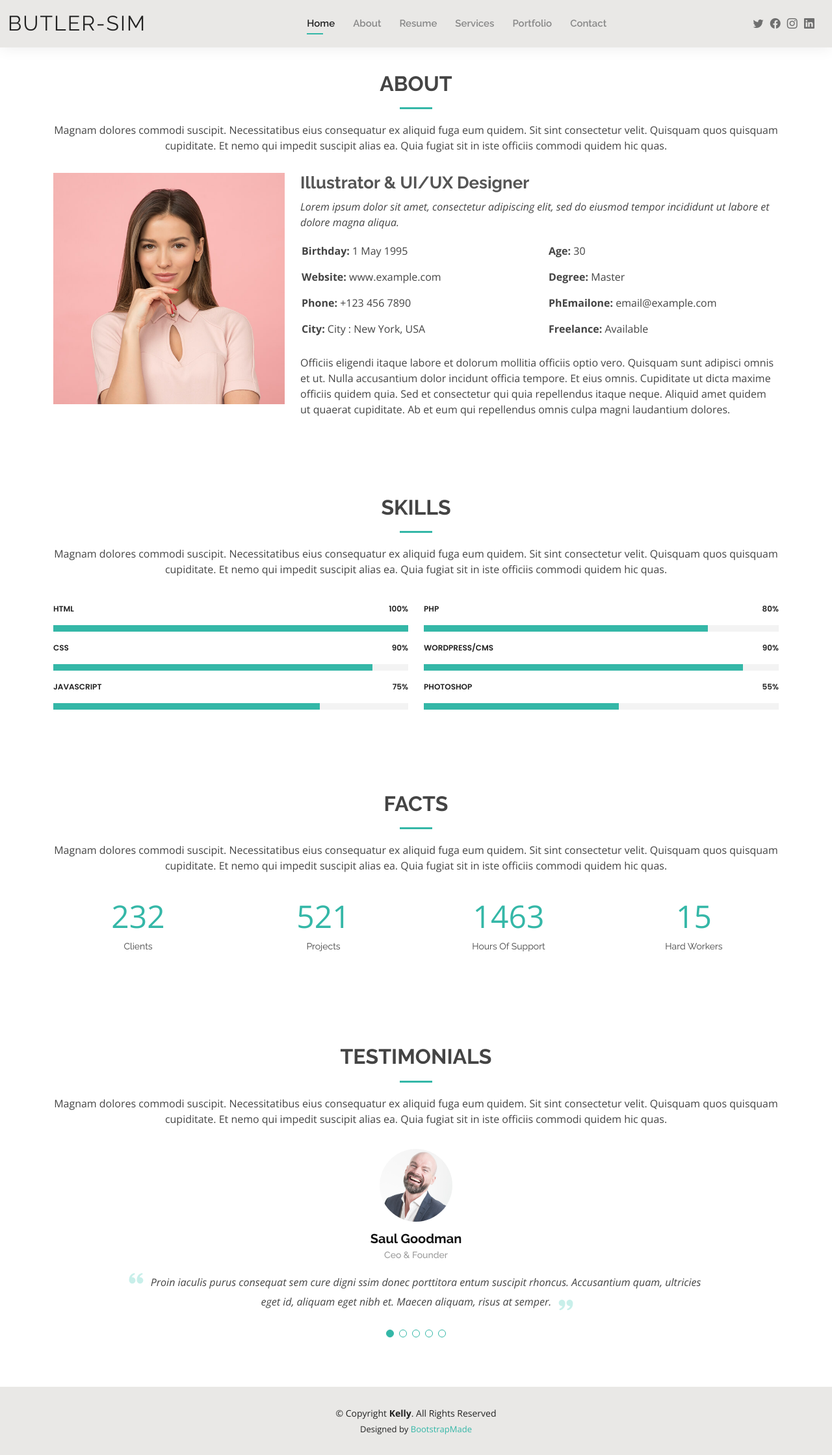
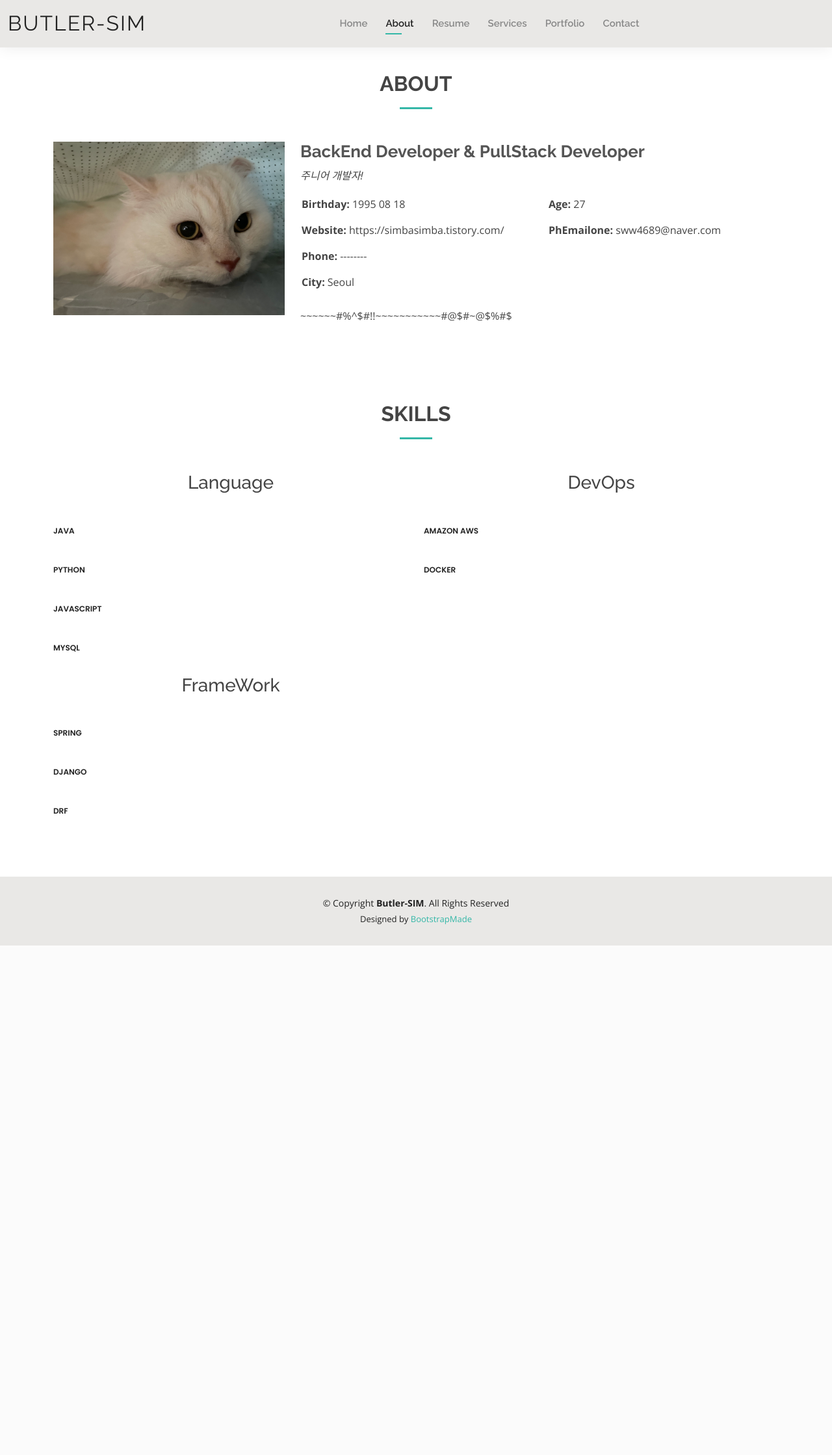
Before and after one commit to Butler-SIM/sim_jango_pp, a Django app: page /mainapp/about in a window 1280 px wide. Shown: the whole page at 65% size. After the commit the page ends 1455 px from the top, so only its background shows below. Run offline with Django 3.2, Linux system fonts and the light colour scheme; some libraries are stand-ins or nearby versions.

Commit message:
내용 수정

```diff
--- a/mainapp/templates/about.html
+++ b/mainapp/templates/about.html
@@ -13,40 +13,36 @@
 
         <div class="section-title">
           <h2>About</h2>
-          <p>Magnam dolores commodi suscipit. Necessitatibus eius consequatur ex aliquid fuga eum quidem. Sit sint consectetur velit. Quisquam quos quisquam cupiditate. Et nemo qui impedit suscipit alias ea. Quia fugiat sit in iste officiis commodi quidem hic quas.</p>
+
         </div>
 
         <div class="row">
           <div class="col-lg-4">
-            <img src="/static/img/about.jpg" class="img-fluid" alt="">
+            <img src="/static/img/somi.jpg" class="img-fluid" alt="">
           </div>
           <div class="col-lg-8 pt-4 pt-lg-0 content">
-            <h3>Illustrator &amp; UI/UX Designer</h3>
+            <h3>BackEnd Developer &amp; PullStack Developer</h3>
             <p class="fst-italic">
-              Lorem ipsum dolor sit amet, consectetur adipiscing elit, sed do eiusmod tempor incididunt ut labore et dolore
-              magna aliqua.
+              주니어 개발자!
             </p>
             <div class="row">
               <div class="col-lg-6">
                 <ul>
-                  <li><i class="bi bi-rounded-right"></i> <strong>Birthday:</strong> 1 May 1995</li>
-                  <li><i class="bi bi-rounded-right"></i> <strong>Website:</strong> www.example.com</li>
-                  <li><i class="bi bi-rounded-right"></i> <strong>Phone:</strong> +123 456 7890</li>
-                  <li><i class="bi bi-rounded-right"></i> <strong>City:</strong> City : New York, USA</li>
+                  <li><i class="bi bi-rounded-right"></i> <strong>Birthday:</strong> 1995 08 18</li>
+                  <li><i class="bi bi-rounded-right"></i> <strong>Website:</strong> https://simbasimba.tistory.com/</li>
+                  <li><i class="bi bi-rounded-right"></i> <strong>Phone:</strong> --------</li>
+                  <li><i class="bi bi-rounded-right"></i> <strong>City:</strong> Seoul</li>
                 </ul>
               </div>
               <div class="col-lg-6">
                 <ul>
-                  <li><i class="bi bi-rounded-right"></i> <strong>Age:</strong> 30</li>
-                  <li><i class="bi bi-rounded-right"></i> <strong>Degree:</strong> Master</li>
-                  <li><i class="bi bi-rounded-right"></i> <strong>PhEmailone:</strong> email@example.com</li>
-                  <li><i class="bi bi-rounded-right"></i> <strong>Freelance:</strong> Available</li>
+                  <li><i class="bi bi-rounded-right"></i> <strong>Age:</strong> 27</li>
+                  <li><i class="bi bi-rounded-right"></i> <strong>PhEmailone:</strong> sww4689@naver.com</li>
                 </ul>
               </div>
             </div>
             <p>
-              Officiis eligendi itaque labore et dolorum mollitia officiis optio vero. Quisquam sunt adipisci omnis et ut. Nulla accusantium dolor incidunt officia tempore. Et eius omnis.
-              Cupiditate ut dicta maxime officiis quidem quia. Sed et consectetur qui quia repellendus itaque neque. Aliquid amet quidem ut quaerat cupiditate. Ab et eum qui repellendus omnis culpa magni laudantium dolores.
+                ~~~~~~#%^$#!!~~~~~~~~~~~#@$#~@$%#$
             </p>
           </div>
         </div>
@@ -60,185 +56,188 @@
 
         <div class="section-title">
           <h2>Skills</h2>
-          <p>Magnam dolores commodi suscipit. Necessitatibus eius consequatur ex aliquid fuga eum quidem. Sit sint consectetur velit. Quisquam quos quisquam cupiditate. Et nemo qui impedit suscipit alias ea. Quia fugiat sit in iste officiis commodi quidem hic quas.</p>
         </div>
 
         <div class="row skills-content">
 
           <div class="col-lg-6">
-
+            <div class="section-title">
+                <h3>Language</h3>
+            </div>
             <div class="progress">
-              <span class="skill">HTML <i class="val">100%</i></span>
-              <div class="progress-bar-wrap">
-                <div class="progress-bar" role="progressbar" aria-valuenow="100" aria-valuemin="0" aria-valuemax="100"></div>
-              </div>
+              <span class="skill">Java</span>
             </div>
 
             <div class="progress">
-              <span class="skill">CSS <i class="val">90%</i></span>
-              <div class="progress-bar-wrap">
-                <div class="progress-bar" role="progressbar" aria-valuenow="90" aria-valuemin="0" aria-valuemax="100"></div>
-              </div>
+              <span class="skill">Python</span>
             </div>
 
             <div class="progress">
-              <span class="skill">JavaScript <i class="val">75%</i></span>
-              <div class="progress-bar-wrap">
-                <div class="progress-bar" role="progressbar" aria-valuenow="75" aria-valuemin="0" aria-valuemax="100"></div>
-              </div>
+              <span class="skill">JavaScript</span>
+            </div>
+
+            <div class="progress">
+              <span class="skill">Mysql</span>
             </div>
 
           </div>
 
           <div class="col-lg-6">
-
-            <div class="progress">
-              <span class="skill">PHP <i class="val">80%</i></span>
-              <div class="progress-bar-wrap">
-                <div class="progress-bar" role="progressbar" aria-valuenow="80" aria-valuemin="0" aria-valuemax="100"></div>
-              </div>
+            <div class="section-title">
+                <h3>DevOps</h3>
             </div>
 
             <div class="progress">
-              <span class="skill">WordPress/CMS <i class="val">90%</i></span>
-              <div class="progress-bar-wrap">
-                <div class="progress-bar" role="progressbar" aria-valuenow="90" aria-valuemin="0" aria-valuemax="100"></div>
-              </div>
+              <span class="skill">Amazon AWS </span>
             </div>
 
             <div class="progress">
-              <span class="skill">Photoshop <i class="val">55%</i></span>
-              <div class="progress-bar-wrap">
-                <div class="progress-bar" role="progressbar" aria-valuenow="55" aria-valuemin="0" aria-valuemax="100"></div>
-              </div>
+              <span class="skill">Docker</span>
+            </div>
+
+
+          </div>
+              <div class="col-lg-6">
+            <div class="section-title">
+                <h3>FrameWork</h3>
+            </div>
+
+            <div class="progress">
+              <span class="skill">Spring </span>
+            </div>
+
+            <div class="progress">
+              <span class="skill">Django</span>
+            </div>
+            <div class="progress">
+              <span class="skill">DRF</span>
             </div>
 
           </div>
-
         </div>
 
       </div>
     </section><!-- End Skills Section -->
 
     <!-- ======= Facts Section ======= -->
-    <section id="facts" class="facts">
-      <div class="container" data-aos="fade-up">
-
-        <div class="section-title">
-          <h2>Facts</h2>
-          <p>Magnam dolores commodi suscipit. Necessitatibus eius consequatur ex aliquid fuga eum quidem. Sit sint consectetur velit. Quisquam quos quisquam cupiditate. Et nemo qui impedit suscipit alias ea. Quia fugiat sit in iste officiis commodi quidem hic quas.</p>
-        </div>
-
-        <div class="row counters">
-
-          <div class="col-lg-3 col-6 text-center">
-            <span data-purecounter-start="0" data-purecounter-end="232" data-purecounter-duration="1" class="purecounter"></span>
-            <p>Clients</p>
-          </div>
-
-          <div class="col-lg-3 col-6 text-center">
-            <span data-purecounter-start="0" data-purecounter-end="521" data-purecounter-duration="1" class="purecounter"></span>
-            <p>Projects</p>
-          </div>
-
-          <div class="col-lg-3 col-6 text-center">
-            <span data-purecounter-start="0" data-purecounter-end="1463" data-purecounter-duration="1" class="purecounter"></span>
-            <p>Hours Of Support</p>
-          </div>
-
-          <div class="col-lg-3 col-6 text-center">
-            <span data-purecounter-start="0" data-purecounter-end="15" data-purecounter-duration="1" class="purecounter"></span>
-            <p>Hard Workers</p>
-          </div>
-
-        </div>
-
-      </div>
-    </section><!-- End Facts Section -->
+{#    <section id="facts" class="facts">#}
+{#      <div class="container" data-aos="fade-up">#}
+{##}
+{#        <div class="section-title">#}
+{#          <h2>Facts</h2>#}
+{##}
+{#        </div>#}
+{##}
+{#        <div class="row counters">#}
+{##}
+{#          <div class="col-lg-3 col-6 text-center">#}
+{#            <span data-purecounter-start="0" data-purecounter-end="232" data-purecounter-duration="1" class="purecounter"></span>#}
+{#            <p>Clients</p>#}
+{#          </div>#}
+{##}
+{#          <div class="col-lg-3 col-6 text-center">#}
+{#            <span data-purecounter-start="0" data-purecounter-end="521" data-purecounter-duration="1" class="purecounter"></span>#}
+{#            <p>Projects</p>#}
+{#          </div>#}
+{##}
+{#          <div class="col-lg-3 col-6 text-center">#}
+{#            <span data-purecounter-start="0" data-purecounter-end="1463" data-purecounter-duration="1" class="purecounter"></span>#}
+{#            <p>Hours Of Support</p>#}
+{#          </div>#}
+{##}
+{#          <div class="col-lg-3 col-6 text-center">#}
+{#            <span data-purecounter-start="0" data-purecounter-end="15" data-purecounter-duration="1" class="purecounter"></span>#}
+{#            <p>Hard Workers</p>#}
+{#          </div>#}
+{##}
+{#        </div>#}
+{##}
+{#      </div>#}
+{#    </section><!-- End Facts Section -->#}
 
     <!-- ======= Testimonials Section ======= -->
-    <section id="testimonials" class="testimonials">
-      <div class="container" data-aos="fade-up">
-
-        <div class="section-title">
-          <h2>Testimonials</h2>
-          <p>Magnam dolores commodi suscipit. Necessitatibus eius consequatur ex aliquid fuga eum quidem. Sit sint consectetur velit. Quisquam quos quisquam cupiditate. Et nemo qui impedit suscipit alias ea. Quia fugiat sit in iste officiis commodi quidem hic quas.</p>
-        </div>
-
-        <div class="testimonials-slider swiper" data-aos="fade-up" data-aos-delay="100">
-          <div class="swiper-wrapper">
-
-            <div class="swiper-slide">
-              <div class="testimonial-item">
-                <img src="/static/img/testimonials/testimonials-1.jpg" class="testimonial-img" alt="">
-                <h3>Saul Goodman</h3>
-                <h4>Ceo &amp; Founder</h4>
-                <p>
-                  <i class="bx bxs-quote-alt-left quote-icon-left"></i>
-                  Proin iaculis purus consequat sem cure digni ssim donec porttitora entum suscipit rhoncus. Accusantium quam, ultricies eget id, aliquam eget nibh et. Maecen aliquam, risus at semper.
-                  <i class="bx bxs-quote-alt-right quote-icon-right"></i>
-                </p>
-              </div>
-            </div><!-- End testimonial item -->
-
-            <div class="swiper-slide">
-              <div class="testimonial-item">
-                <img src="/static/img/testimonials/testimonials-2.jpg" class="testimonial-img" alt="">
-                <h3>Sara Wilsson</h3>
-                <h4>Designer</h4>
-                <p>
-                  <i class="bx bxs-quote-alt-left quote-icon-left"></i>
-                  Export tempor illum tamen malis malis eram quae irure esse labore quem cillum quid cillum eram malis quorum velit fore eram velit sunt aliqua noster fugiat irure amet legam anim culpa.
-                  <i class="bx bxs-quote-alt-right quote-icon-right"></i>
-                </p>
-              </div>
-            </div><!-- End testimonial item -->
-
-            <div class="swiper-slide">
-              <div class="testimonial-item">
-                <img src="/static/img/testimonials/testimonials-3.jpg" class="testimonial-img" alt="">
-                <h3>Jena Karlis</h3>
-                <h4>Store Owner</h4>
-                <p>
-                  <i class="bx bxs-quote-alt-left quote-icon-left"></i>
-                  Enim nisi quem export duis labore cillum quae magna enim sint quorum nulla quem veniam duis minim tempor labore quem eram duis noster aute amet eram fore quis sint minim.
-                  <i class="bx bxs-quote-alt-right quote-icon-right"></i>
-                </p>
-              </div>
-            </div><!-- End testimonial item -->
-
-            <div class="swiper-slide">
-              <div class="testimonial-item">
-                <img src="/static/img/testimonials/testimonials-4.jpg" class="testimonial-img" alt="">
-                <h3>Matt Brandon</h3>
-                <h4>Freelancer</h4>
-                <p>
-                  <i class="bx bxs-quote-alt-left quote-icon-left"></i>
-                  Fugiat enim eram quae cillum dolore dolor amet nulla culpa multos export minim fugiat minim velit minim dolor enim duis veniam ipsum anim magna sunt elit fore quem dolore labore illum veniam.
-                  <i class="bx bxs-quote-alt-right quote-icon-right"></i>
-                </p>
-              </div>
-            </div><!-- End testimonial item -->
-
-            <div class="swiper-slide">
-              <div class="testimonial-item">
-                <img src="/static/img/testimonials/testimonials-5.jpg" class="testimonial-img" alt="">
-                <h3>John Larson</h3>
-                <h4>Entrepreneur</h4>
-                <p>
-                  <i class="bx bxs-quote-alt-left quote-icon-left"></i>
-                  Quis quorum aliqua sint quem legam fore sunt eram irure aliqua veniam tempor noster veniam enim culpa labore duis sunt culpa nulla illum cillum fugiat legam esse veniam culpa fore nisi cillum quid.
-                  <i class="bx bxs-quote-alt-right quote-icon-right"></i>
-                </p>
-              </div>
-            </div><!-- End testimonial item -->
-
-          </div>
-          <div class="swiper-pagination"></div>
-        </div>
-
-      </div>
-    </section><!-- End Testimonials Section -->
+{#    <section id="testimonials" class="testimonials">#}
+{#      <div class="container" data-aos="fade-up">#}
+{##}
+{#        <div class="section-title">#}
+{#          <h2>Testimonials</h2>#}
+{##}
+{#        </div>#}
+{##}
+{#        <div class="testimonials-slider swiper" data-aos="fade-up" data-aos-delay="100">#}
+{#          <div class="swiper-wrapper">#}
+{##}
+{#            <div class="swiper-slide">#}
+{#              <div class="testimonial-item">#}
+{#                <img src="/static/img/testimonials/testimonials-1.jpg" class="testimonial-img" alt="">#}
+{#                <h3>Saul Goodman</h3>#}
+{#                <h4>Ceo &amp; Founder</h4>#}
+{#                <p>#}
+{#                  <i class="bx bxs-quote-alt-left quote-icon-left"></i>#}
+{#                  Proin iaculis purus consequat sem cure digni ssim donec porttitora entum suscipit rhoncus. Accusantium quam, ultricies eget id, aliquam eget nibh et. Maecen aliquam, risus at semper.#}
+{#                  <i class="bx bxs-quote-alt-right quote-icon-right"></i>#}
+{#                </p>#}
+{#              </div>#}
+{#            </div><!-- End testimonial item -->#}
+{##}
+{#            <div class="swiper-slide">#}
+{#              <div class="testimonial-item">#}
+{#                <img src="/static/img/testimonials/testimonials-2.jpg" class="testimonial-img" alt="">#}
+{#                <h3>Sara Wilsson</h3>#}
+{#                <h4>Designer</h4>#}
+{#                <p>#}
+{#                  <i class="bx bxs-quote-alt-left quote-icon-left"></i>#}
+{#                  Export tempor illum tamen malis malis eram quae irure esse labore quem cillum quid cillum eram malis quorum velit fore eram velit sunt aliqua noster fugiat irure amet legam anim culpa.#}
+{#                  <i class="bx bxs-quote-alt-right quote-icon-right"></i>#}
+{#                </p>#}
+{#              </div>#}
+{#            </div><!-- End testimonial item -->#}
+{##}
+{#            <div class="swiper-slide">#}
+{#              <div class="testimonial-item">#}
+{#                <img src="/static/img/testimonials/testimonials-3.jpg" class="testimonial-img" alt="">#}
+{#                <h3>Jena Karlis</h3>#}
+{#                <h4>Store Owner</h4>#}
+{#                <p>#}
+{#                  <i class="bx bxs-quote-alt-left quote-icon-left"></i>#}
+{#                  Enim nisi quem export duis labore cillum quae magna enim sint quorum nulla quem veniam duis minim tempor labore quem eram duis noster aute amet eram fore quis sint minim.#}
+{#                  <i class="bx bxs-quote-alt-right quote-icon-right"></i>#}
+{#                </p>#}
+{#              </div>#}
+{#            </div><!-- End testimonial item -->#}
+{##}
+{#            <div class="swiper-slide">#}
+{#              <div class="testimonial-item">#}
+{#                <img src="/static/img/testimonials/testimonials-4.jpg" class="testimonial-img" alt="">#}
+{#                <h3>Matt Brandon</h3>#}
+{#                <h4>Freelancer</h4>#}
+{#                <p>#}
+{#                  <i class="bx bxs-quote-alt-left quote-icon-left"></i>#}
+{#                  Fugiat enim eram quae cillum dolore dolor amet nulla culpa multos export minim fugiat minim velit minim dolor enim duis veniam ipsum anim magna sunt elit fore quem dolore labore illum veniam.#}
+{#                  <i class="bx bxs-quote-alt-right quote-icon-right"></i>#}
+{#                </p>#}
+{#              </div>#}
+{#            </div><!-- End testimonial item -->#}
+{##}
+{#            <div class="swiper-slide">#}
+{#              <div class="testimonial-item">#}
+{#                <img src="/static/img/testimonials/testimonials-5.jpg" class="testimonial-img" alt="">#}
+{#                <h3>John Larson</h3>#}
+{#                <h4>Entrepreneur</h4>#}
+{#                <p>#}
+{#                  <i class="bx bxs-quote-alt-left quote-icon-left"></i>#}
+{#                  Quis quorum aliqua sint quem legam fore sunt eram irure aliqua veniam tempor noster veniam enim culpa labore duis sunt culpa nulla illum cillum fugiat legam esse veniam culpa fore nisi cillum quid.#}
+{#                  <i class="bx bxs-quote-alt-right quote-icon-right"></i>#}
+{#                </p>#}
+{#              </div>#}
+{#            </div><!-- End testimonial item -->#}
+{##}
+{#          </div>#}
+{#          <div class="swiper-pagination"></div>#}
+{#        </div>#}
+{##}
+{#      </div>#}
+{#    </section><!-- End Testimonials Section -->#}
 
   </main><!-- End #main -->
 
--- a/mainapp/templates/resume.html
+++ b/mainapp/templates/resume.html
@@ -16,7 +16,7 @@
 
         <div class="section-title">
           <h2>Resume</h2>
-          <p>Magnam dolores commodi suscipit. Necessitatibus eius consequatur ex aliquid fuga eum quidem. Sit sint consectetur velit. Quisquam quos quisquam cupiditate. Et nemo qui impedit suscipit alias ea. Quia fugiat sit in iste officiis commodi quidem hic quas.</p>
+
         </div>
 
         <div class="row">
--- a/mainapp/templates/services.html
+++ b/mainapp/templates/services.html
@@ -16,7 +16,7 @@
 
         <div class="section-title">
           <h2>Services</h2>
-          <p>Magnam dolores commodi suscipit. Necessitatibus eius consequatur ex aliquid fuga eum quidem. Sit sint consectetur velit. Quisquam quos quisquam cupiditate. Et nemo qui impedit suscipit alias ea. Quia fugiat sit in iste officiis commodi quidem hic quas.</p>
+
         </div>
 
         <div class="row">
--- a/static/css/style.css
+++ b/static/css/style.css
@@ -368,7 +368,8 @@ h1, h2, h3, h4, h5, h6 {
 #hero {
   width: 100%;
   height: 100vh;
-  background: url("../img/hero-bg.jpg") top right;
+  background:  top right;
+  /*background: url("../img/somi.jpg") top right;*/
   background-size: cover;
 }
 #hero .container {
--- a/templates/footer.html
+++ b/templates/footer.html
@@ -3,7 +3,7 @@
 <footer id="footer">
     <div class="container">
       <div class="copyright">
-        &copy; Copyright <strong><span>Kelly</span></strong>. All Rights Reserved
+        &copy; Copyright <strong><span>Butler-SIM</span></strong>. All Rights Reserved
       </div>
       <div class="credits">
         <!-- All the links in the footer should remain intact. -->
--- a/templates/head.html
+++ b/templates/head.html
@@ -9,7 +9,7 @@
   <meta content="" name="keywords">
 
   <!-- Favicons -->
-  <link href="/static/img/favicon.png" rel="icon">
+  <link href="/static/img/somi.jpg" rel="icon">
   <link href="/static/img/apple-touch-icon.png" rel="apple-touch-icon">
 
   <!-- Google Fonts -->
--- a/templates/header.html
+++ b/templates/header.html
@@ -3,29 +3,70 @@
 <header id="header" class="fixed-top">
     <div class="container-fluid d-flex justify-content-between align-items-center">
 
-      <h1 class="logo me-auto me-lg-0"><a href="">BUTLER-SIM</a></h1>
+      <h1 class="logo me-auto me-lg-0"><a href="/">BUTLER-SIM</a></h1>
       <!-- Uncomment below if you prefer to use an image logo -->
       <!-- <a href="index.html" class="logo"><img src="/static/img/logo.png" alt="" class="img-fluid"></a>-->
 
       <nav id="navbar" class="navbar order-last order-lg-0">
         <ul>
-          <li><a class="active" href="">Home</a></li>
-          <li><a href="/mainapp/about">About</a></li>
-          <li><a href="/mainapp/resume">Resume</a></li>
-          <li><a href="/mainapp/services">Services</a></li>
-          <li><a href="/mainapp/portfolio">Portfolio</a></li>
-          <li><a href="/mainapp/contact">Contact</a></li>
+          <li><a id="home" class="itemli " href="/">Home</a></li>
+          <li><a id="about" class="itemli " href="/mainapp/about">About</a></li>
+          <li><a id="resume" class="itemli " href="/mainapp/resume">Resume</a></li>
+          <li><a id="services" class="itemli " href="/mainapp/services">Services</a></li>
+          <li><a id="portfolio" class="itemli " href="/mainapp/portfolio">Portfolio</a></li>
+          <li><a id="contact" class="itemli " href="/mainapp/contact">Contact</a></li>
         </ul>
         <i class="bi bi-list mobile-nav-toggle"></i>
       </nav><!-- .navbar -->
 
       <div class="header-social-links">
-        <a href="#" class="twitter"><i class="bi bi-twitter"></i></a>
-        <a href="#" class="facebook"><i class="bi bi-facebook"></i></a>
-        <a href="#" class="instagram"><i class="bi bi-instagram"></i></a>
-        <a href="#" class="linkedin"><i class="bi bi-linkedin"></i></a>
+{#        <a href="#" class="twitter"><i class="bi bi-twitter"></i></a>#}
+{#        <a href="#" class="facebook"><i class="bi bi-facebook"></i></a>#}
+{#        <a href="#" class="instagram"><i class="bi bi-instagram"></i></a>#}
+{#        <a href="#" class="linkedin"><i class="bi bi-linkedin"></i></a>#}
       </div>
 
     </div>
 
   </header><!-- End Header -->
+
+<script>
+
+    var hostname = location.hostname
+    console.log(hostname)
+    var url =  window.location.href
+    console.log(url)
+    var itemli = document.getElementsByClassName('itemli');
+    console.log(itemli)
+    urlSplit = url.split('/');
+
+
+    if (urlSplit[4] == 'about'){
+        document.getElementsByClassName('active').className = ""
+        document.getElementById('about').className +='active'
+
+    } else if (urlSplit[4] == 'resume'){
+        document.getElementsByClassName('active').className = ""
+        document.getElementById('resume').className +='active'
+    } else if (urlSplit[4] == 'services'){
+        document.getElementsByClassName('active').className = ""
+        document.getElementById('services').className +='active'
+    }
+    else if (urlSplit[4] == 'portfolio'){
+        document.getElementsByClassName('active').className = ""
+        document.getElementById('portfolio').className +='active'
+    }
+    else if (urlSplit[4] == 'contact'){
+        document.getElementsByClassName('active').className = ""
+        document.getElementById('contact').className +='active'
+    }
+    else {
+        document.getElementsByClassName('active').className = ""
+        document.getElementById('home').className +='active'
+
+
+    }
+
+
+
+</script>
```
Also changed, not shown: mainapp/templates/contact.html (+10 -10 lines), mainapp/templates/index.html (+4 -4 lines), mainapp/templates/portfolio.html (+1 -17 lines), static/img/somi.jpg (added).
